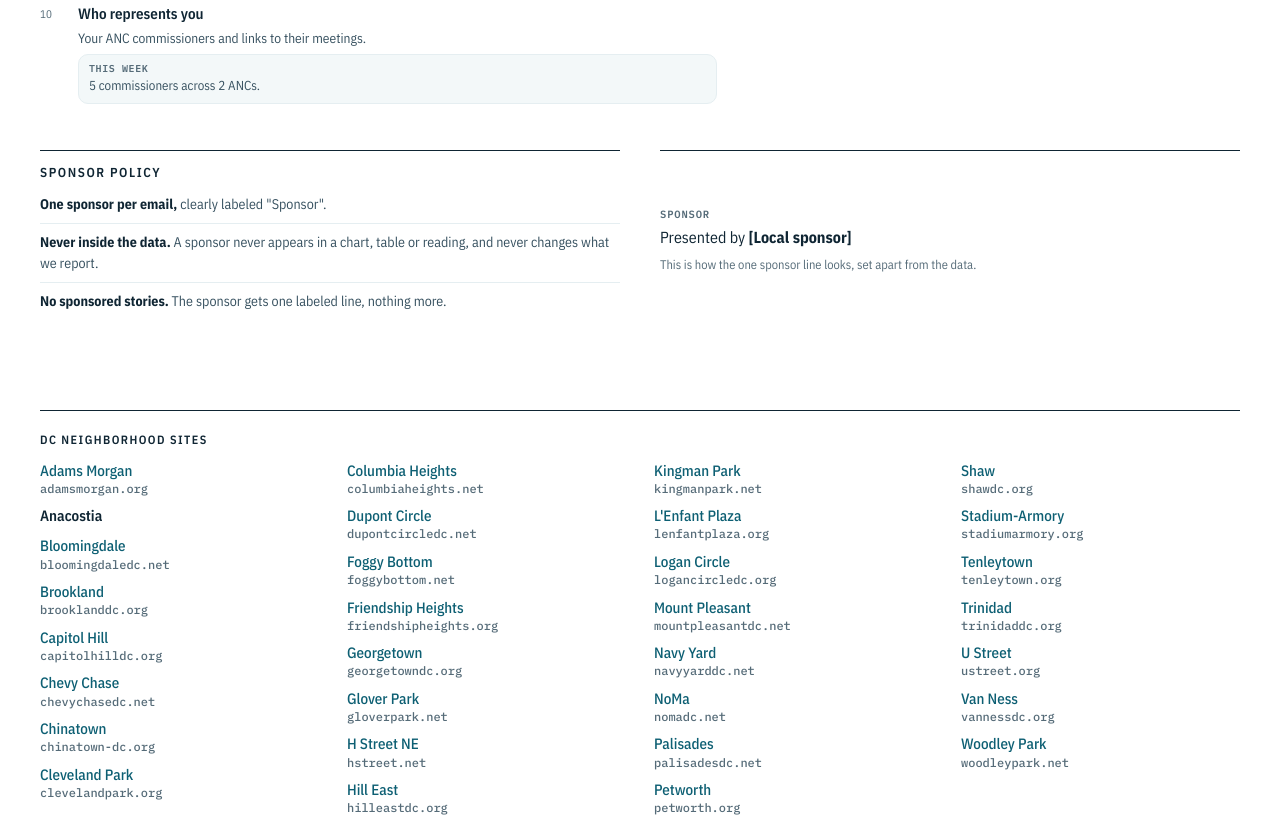
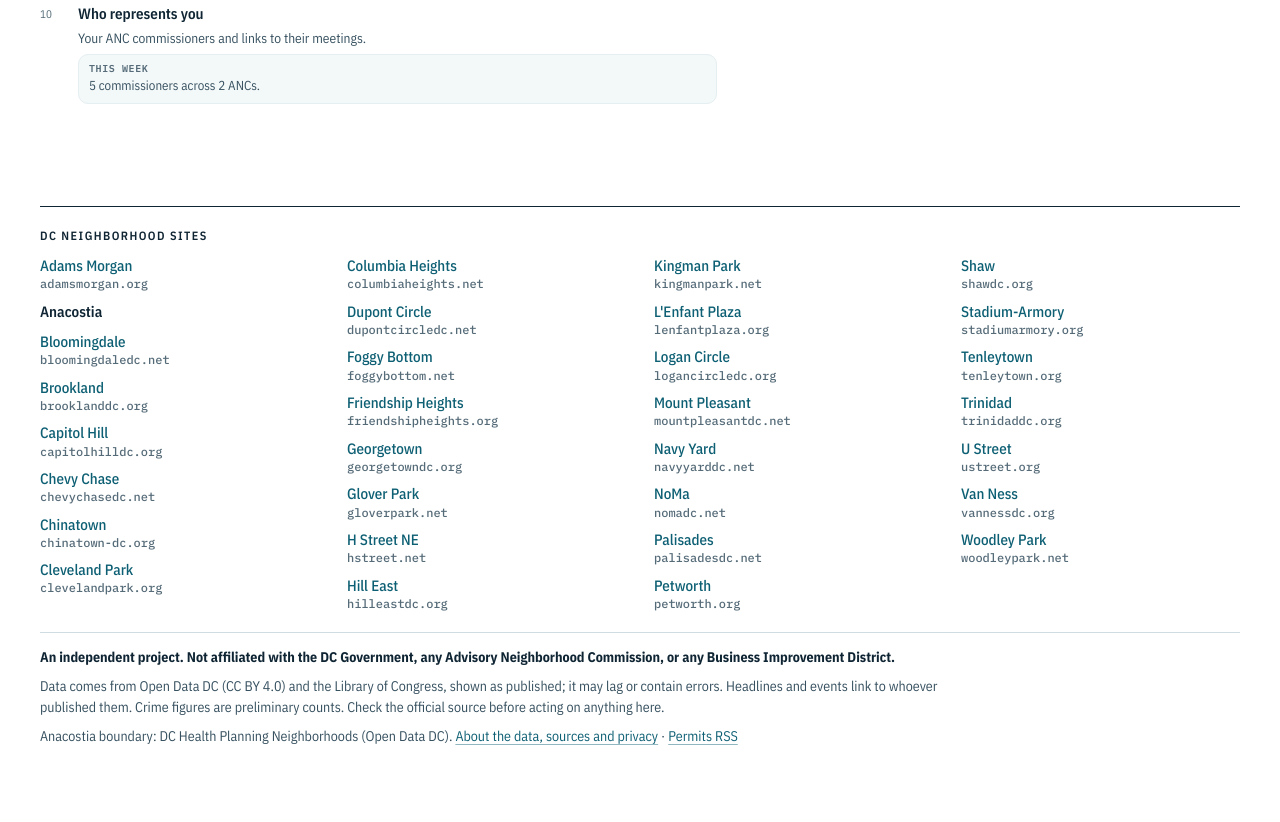
Before and after one commit to Eric-Ness/dc-neighborhoods, an Astro site in the folder site/: page /anacostia/subscribe in a window 1280 px wide. Shown: the part 1743-2565 px from the top of the page. Built offline with nearby package versions, Linux system fonts and the light colour scheme; Astro itself is replaced by a stand-in of ours.

Commit message:
About page bio, tighter footer, no sponsor block, no doubled periods
Co-Authored-By: Claude Opus 5.5 <noreply@anthropic.com>

```diff
--- a/site/src/layouts/Hood.astro
+++ b/site/src/layouts/Hood.astro
@@ -63,7 +63,7 @@ const front = page === "";
   </main>
 
   <div slot="footer">
-    <p>{n.name} boundary: {n.boundary.source}. <a href={pageUrl(n.slug, "about/")}>About the data, sources and privacy</a> · <a href="/permits.xml">Permits RSS</a></p>
+    <p>{n.name} boundary: {n.boundary.source.replace(/\.$/, "")}. <a href={pageUrl(n.slug, "about/")}>About the data, sources and privacy</a> · <a href="/permits.xml">Permits RSS</a></p>
   </div>
 
   <script>
--- a/site/src/pages/[slug]/about.astro
+++ b/site/src/pages/[slug]/about.astro
@@ -34,6 +34,7 @@ const maxOff = Math.max(...n.crime.by_offense.map((o) => Math.max(o.count, o.pre
       <div class="ph"><h2 id="in-h">Independent</h2></div>
       <div class="prose about-prose">
         <p><b>This site is independent.</b> It is not affiliated with the DC Government, any Advisory Neighborhood Commission, or any Business Improvement District, and no agency reviews it before publication.</p>
+        <p>Built and run by Eric Ness, a long-time DC resident and programmer. It's a one-person project, not affiliated with any government agency, commission or business group.</p>
         <p>We show the data as DC publishes it, with the comparison and context needed to read it. We don't take positions on projects, candidates or policy. Where the data is thin or imperfect, we say so on the page.</p>
       </div>
     </section>
@@ -105,7 +106,7 @@ const maxOff = Math.max(...n.crime.by_offense.map((o) => Math.max(o.count, o.pre
     <section id="boundary" class="panel" aria-labelledby="bo-h">
       <div class="ph"><h2 id="bo-h">The {n.name} boundary</h2></div>
       <div class="prose about-prose">
-        <p>{n.name} has no official legal boundary. This site uses the area defined in <b>{n.boundary.source}</b>. Permits, 311 requests and crime counts are included when their location falls inside that outline.</p>
+        <p>{n.name} has no official legal boundary. This site uses the area defined in <b>{n.boundary.source.replace(/\.$/, "")}</b>. Permits, 311 requests and crime counts are included when their location falls inside that outline.</p>
         {n.homes && <p>Home sales are the exception: DC's tax records have no coordinates, so sales are matched by tax assessment neighborhood instead. <a href={u("homes/#area")}>How well the two areas line up →</a></p>}
         <p>Some of the ANC districts that cover the area extend past it.</p>
       </div>
--- a/site/src/pages/[slug]/subscribe.astro
+++ b/site/src/pages/[slug]/subscribe.astro
@@ -78,18 +78,6 @@ const rss = pageUrl(n.slug, "permits.xml");
       </section>
     </div>
   </div>
-
-  <div class="row even">
-    <section class="panel" aria-labelledby="sp-h">
-      <div class="ph"><h2 id="sp-h">Sponsor policy</h2></div>
-      <ul class="sub-promise">
-        <li><b>One sponsor per email,</b> clearly labeled "Sponsor".</li>
-        <li><b>Never inside the data.</b> A sponsor never appears in a chart, table or reading, and never changes what we report.</li>
-        <li><b>No sponsored stories.</b> The sponsor gets one labeled line, nothing more.</li>
-      </ul>
-    </section>
-    <aside class="panel sponsor" aria-label="Example sponsor slot"><small>Sponsor</small><div>Presented by <b>[Local sponsor]</b></div><span class="sub-ex">This is how the one sponsor line looks, set apart from the data.</span></aside>
-  </div>
 </Hood>
 
 <script is:inline>
@@ -112,6 +100,5 @@ const rss = pageUrl(n.slug, "permits.xml");
   .sub-promise li:first-child{border-top:0;padding-top:0}
   .sub-promise b{color:var(--ink)}
   .sub-p{margin:0;font-size:14px;color:var(--ink-2)}
-  .sub-ex{font-size:12.5px;color:var(--muted)}
   @media (min-width:1024px){.sub-msg{grid-column:2}}
 </style>
--- a/site/src/styles/atlas.css
+++ b/site/src/styles/atlas.css
@@ -187,7 +187,8 @@ ul.photos .pt:hover{text-decoration:underline}
 .topline>.wrap,nav.sections>.wrap,footer>.wrap{padding-left:0;padding-right:0;width:calc(100% - 80px);max-width:1200px}
 .topline>.wrap{border-bottom:1px solid var(--rule)}
 nav.sections>.wrap{border-top:3px solid var(--slate);border-bottom:1px solid var(--rule)}
-footer>.wrap{border-top:1px solid var(--ink)}
+footer>.wrap{border-top:1px solid var(--ink);gap:0}
+footer nav.sites{margin-bottom:14px}
 @media (max-width:760px){.topline>.wrap,nav.sections>.wrap,footer>.wrap{width:calc(100% - 32px)}}
 
 .totop{position:fixed;right:24px;bottom:24px;z-index:10;display:flex;align-items:center;justify-content:center;width:44px;height:44px;background:var(--slate);color:#fff;text-decoration:none}
```
